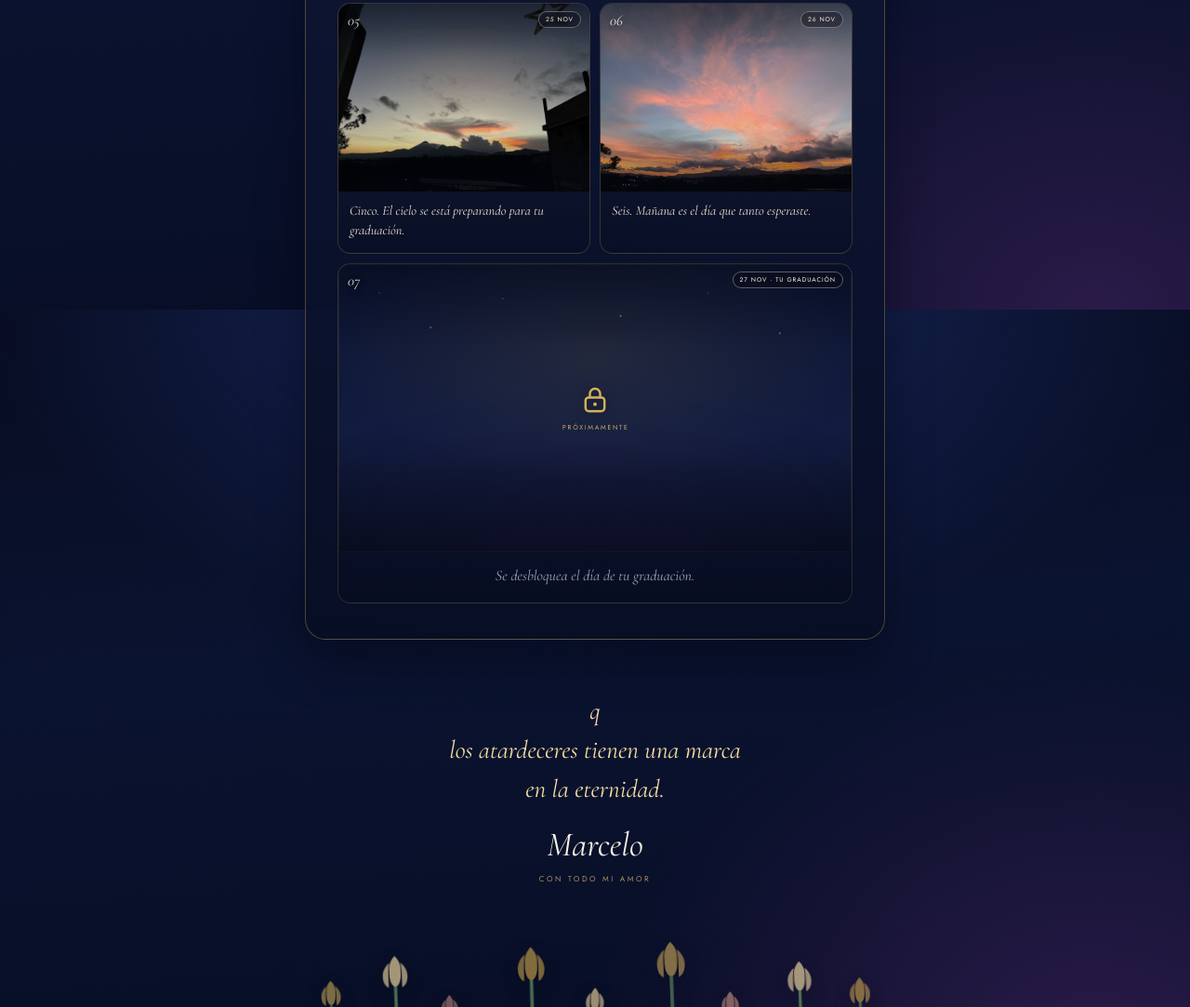
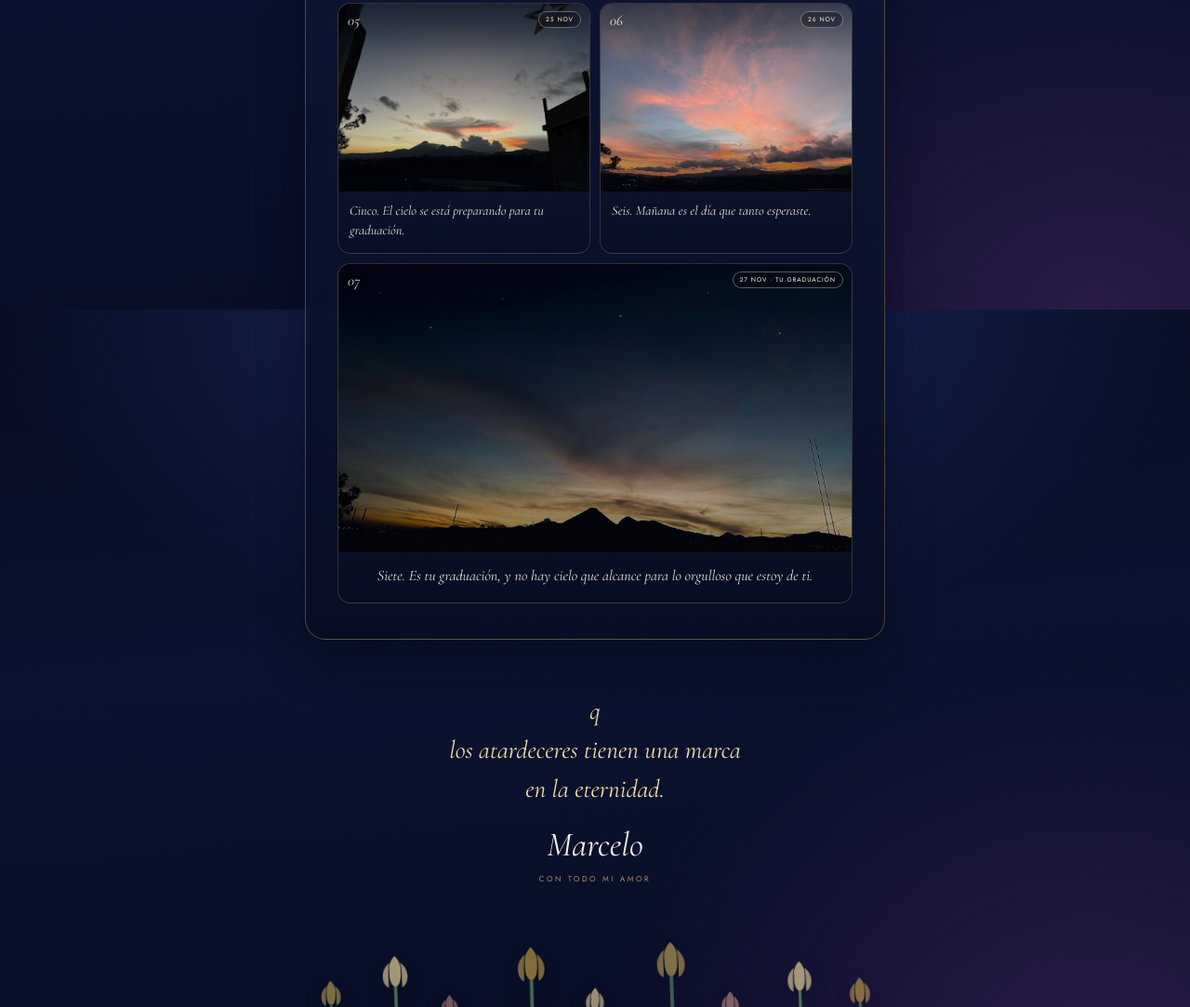
Before and after one commit to MarceloOrozco2851/Atardecer, a plain HTML site: page index.html in a window 1280 px wide. Shown: the part 2067-3150 px from the top of the page at 93% size. Drawn offline with nearby package versions, Linux system fonts and the light colour scheme.

Commit message:
FINNNN
FINNN

```diff
--- a/index.html
+++ b/index.html
@@ -953,9 +953,11 @@ const ATARDECERES = [
   },
   {
     n: '07', dia: 27, fecha: '27 NOV',
-    bloqueado: true,
-    final: true,
-    mensaje: 'Se desbloquea el día de tu graduación.'
+    foto: 'fotos/atardecer-07.jpg',
+    pos: 'center 58%',
+    alt: 'Atardecer dorado con el volcán en silueta',
+    frase: 'Siete. Es tu graduación, y no hay cielo que alcance para lo orgulloso que estoy de ti.',
+    final: true
   }
 ];
 
@@ -1153,7 +1155,11 @@ $('#soles').innerHTML = ATARDECERES.map((a, i) => {
       card.classList.toggle('atardecer--hoy', esHoy);
 
       const badge = card.querySelector('.atardecer__badge');
-      if (badge) badge.textContent = esHoy ? 'HOY' : card.dataset.fecha;
+      if (badge){
+        badge.textContent = esHoy
+          ? (card.classList.contains('atardecer--final') ? 'HOY · TU GRADUACIÓN' : 'HOY')
+          : card.dataset.fecha;
+      }
       if (esHoy) card.setAttribute('aria-current', 'date');
       else card.removeAttribute('aria-current');
     });
```
Also changed, not shown: 7.jpeg (added), fotos/atardecer-07.jpg (added).
